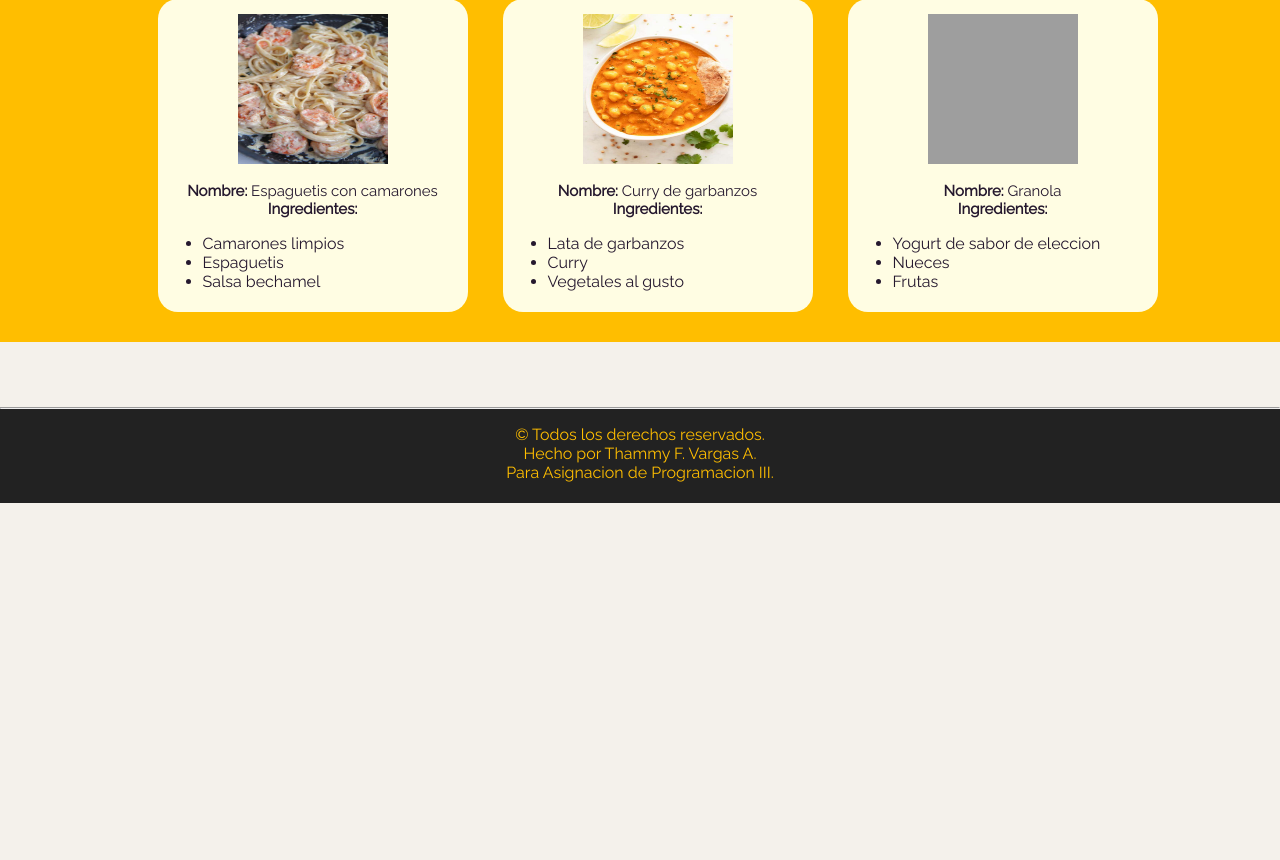
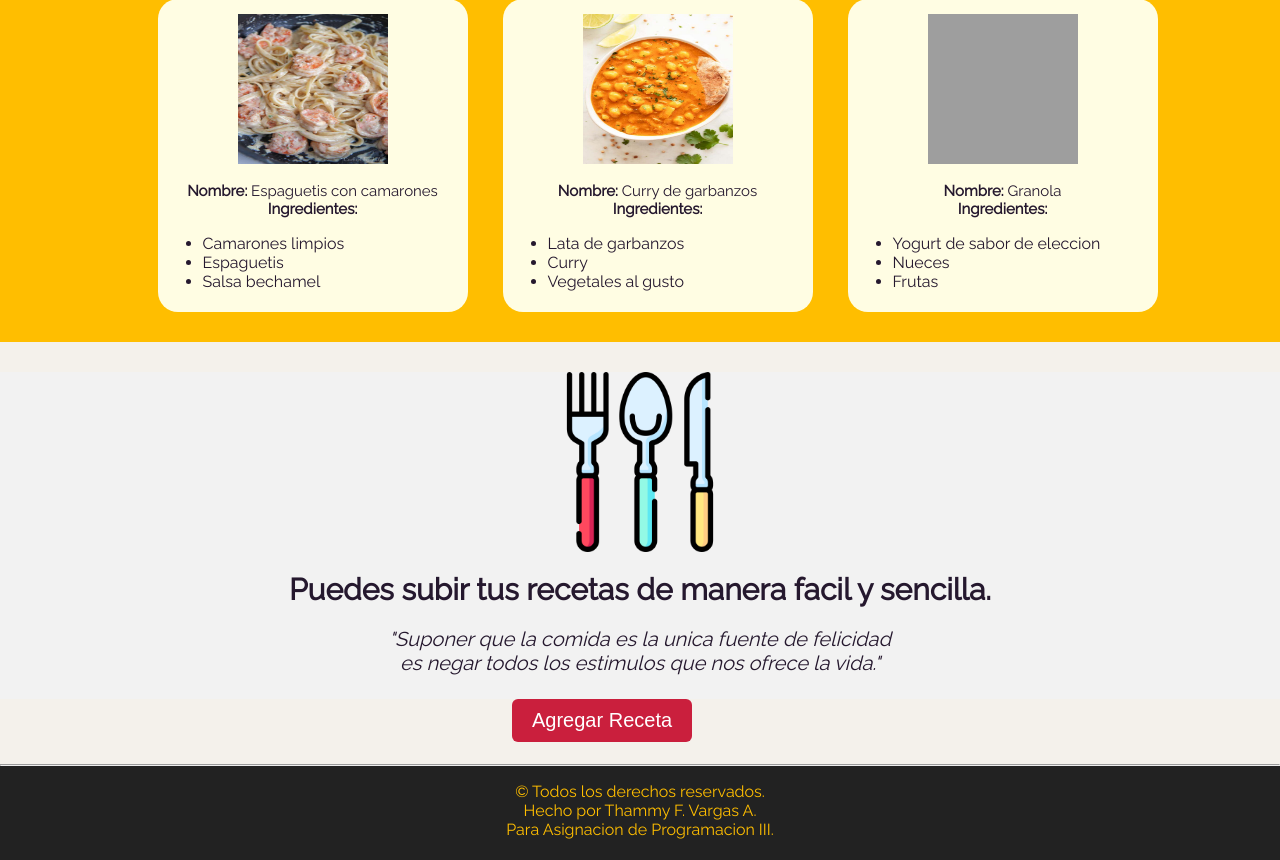
Before and after one commit to mimird06/Asignacion3, a Flask app: page / in a window 1280 px wide. Shown: the part 1031-1891 px from the top of the page. Before the commit the page ends 1534 px from the top, so only its background shows below. Run offline with Flask 3, Linux system fonts and the light colour scheme; grey boxes are pictures that could not be loaded.

Commit message:
add agregar recetas

```diff
--- a/server.py
+++ b/server.py
@@ -10,5 +10,9 @@ servidor = Flask(__name__)
 def inicio():
     return render_template('index.html')
 
+@servidor.route('/agregar')
+def agregar():
+    return render_template('agregar.html')
+
 if __name__=='__main__':
     servidor.run(debug=True, port=6542)
--- a/static/css/style.css
+++ b/static/css/style.css
@@ -166,3 +166,47 @@ footer{
     box-shadow:10px 10px 5px #222222;
     transform: translate(-5px,-5px);
 }
+
+/*CSS parte Incio - Agregar*/
+.parte2{
+    background-color: #f2f2f2;
+    color: #25182E;
+    font-size: 20px;
+}
+
+.apoyo{
+    display: flex;
+    margin: auto;
+    margin-top: 30px;
+    justify-content: center;
+    align-items: center;
+    height: 180px;
+    width: 180px;
+}
+.text-inicio{
+    margin: auto;
+    text-align: center;
+    margin-top: 20px;
+}
+
+/*Boton agregar*/
+.submitBtn{
+    display: flex;
+    padding: 10px 20px;
+    background-color: #CA1F3D;
+    color: #FFFFFF;
+    border-radius: 6px;
+    font-size: 20px;
+    opacity: 100%;
+    cursor: pointer;
+    border: none;
+    font-family: "Raleway" sans-serif;
+    position: absolute;
+    left: 40%;
+
+}
+
+.submitBtn:hover{
+    background-color: #f84e4f;
+    transform: translateY(-2px);
+}
--- a/templates/index.html
+++ b/templates/index.html
@@ -21,7 +21,7 @@
         <nav>
             <a href="{{url_for('inicio')}}"> Inicio </a>
             <a href="#"> Recetas </a>
-            <a href="#"> Agregar </a>
+            <a href="{{url_for('agregar')}}"> Agregar </a>
             <a href="#"> Contactos </a>
         </nav>
     </header>
@@ -125,6 +125,25 @@
             </div>
         </div>
 
+        <div class="parte2">
+            <img src="static/img/img1.png" class="apoyo">
+            <h2 class="text-inicio">
+                <b>
+                    Puedes subir tus recetas de manera facil y sencilla.
+                </b>
+            </h2>
+            <p class="text-inicio" font-size="30px">
+                <i>
+                    "Suponer que la comida es la unica fuente de felicidad </br>
+                    es negar todos los estimulos que nos ofrece la vida."
+                </i>
+            </p>
+        </br>
+            <a href="{{url_for('agregar')}}">
+                <input type="submit" class="submitBtn" value="Agregar Receta">
+            </a>
+        </div>
+
     </br>
     </br>
     </br>
```
Also changed, not shown: templates/agregar.html (added, +32 -0 lines).
